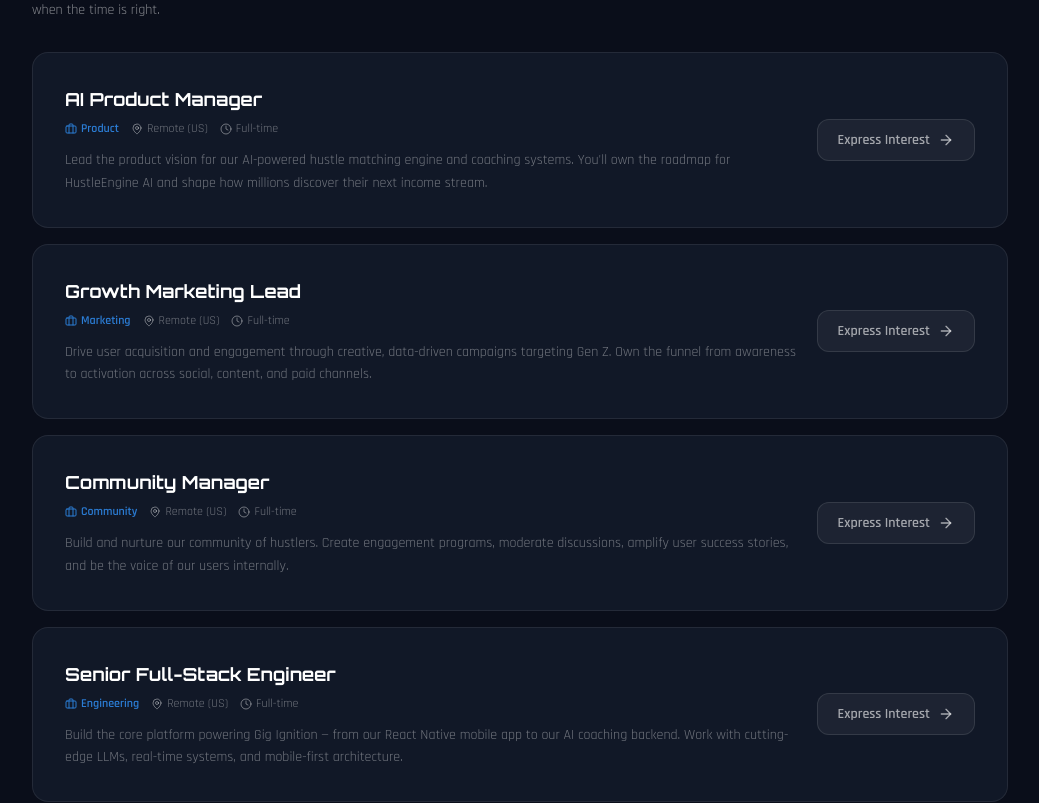
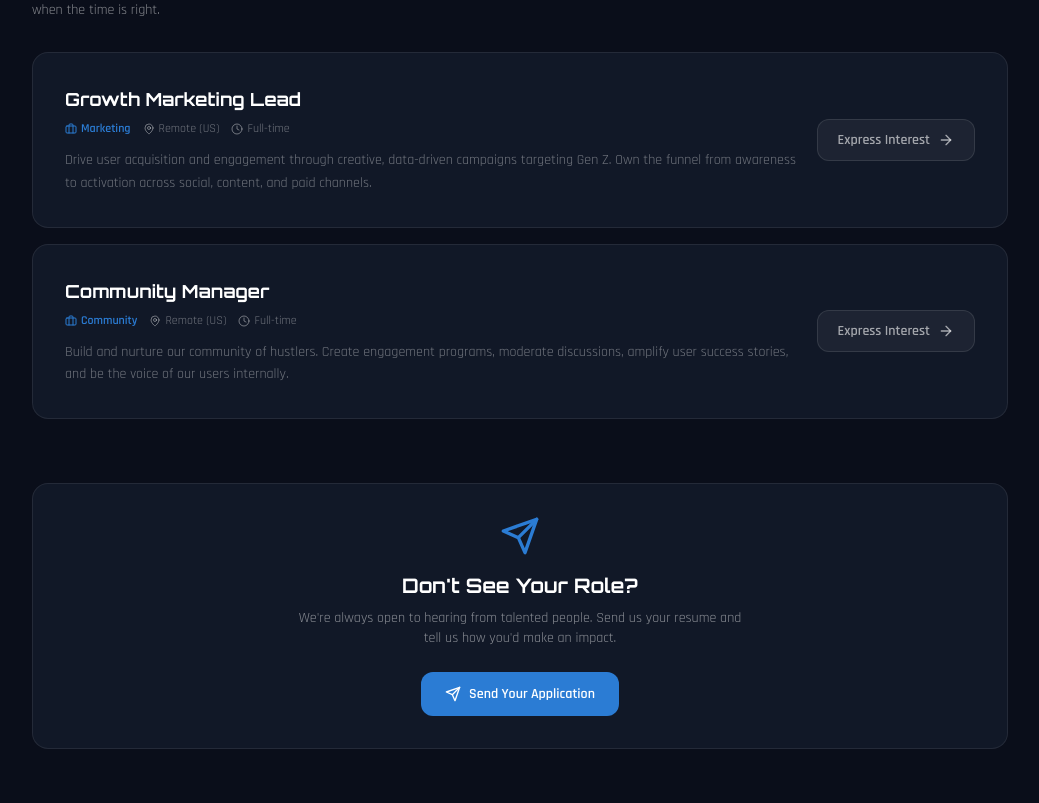
Before and after one commit to JPSTEVE316-Coder/gigignition-website, a Next.js app: page /careers in a window 1280 px wide. Shown: the part 860-1663 px from the top of the page, without its empty margins (120-1159 px from the left). Built offline with nearby package versions, Linux system fonts and the light colour scheme.

Commit message:
Careers: remove AI PM and Sr Engineer roles; About: replace country names with global last-mile narrative

```diff
--- a/app/about/page.tsx
+++ b/app/about/page.tsx
@@ -37,7 +37,7 @@ export default function AboutPage() {
               Gig Ignition was born from a simple but powerful insight: the gig economy is exploding, but most people — especially Gen Z — are left to figure it out alone. No roadmap, no coaching, no structure. Just an overwhelming sea of &quot;side hustle ideas&quot; with no clear path from idea to income.
             </p>
             <p>
-              Our founding team brings over <span className="text-white font-semibold">25 years of combined experience</span> across artificial intelligence, energy technology, and global enterprise — including leadership roles at Fortune 500 companies and cutting-edge work in defense AI systems. We&apos;ve built and scaled technology ventures across <span className="text-white font-semibold">India and Sub-Saharan Africa</span>, driven renewable energy innovation, and seen firsthand how technology can transform lives when it&apos;s designed to empower rather than extract.
+              Our founding team brings over <span className="text-white font-semibold">25 years of combined experience</span> across artificial intelligence, energy technology, and global enterprise — including leadership roles at Fortune 500 companies and cutting-edge work in defense AI systems. We&apos;ve built and scaled technology ventures across <span className="text-white font-semibold">multiple continents</span>, driven &quot;last mile&quot; innovation to underserved communities, and seen firsthand how technology can transform lives when it&apos;s designed to empower rather than extract. From powering connectivity in the hardest-to-reach places to bringing renewable energy solutions to emerging markets, our team understands what it takes to deliver real impact — globally.
             </p>
             <p>
               Now, we&apos;re channeling all of that experience into something deeply personal: <span className="text-neon-green font-semibold">giving every ambitious person the AI-powered tools they need to build real income streams</span> — without gatekeepers, without subscriptions, and without the guesswork.
--- a/app/careers/page.tsx
+++ b/app/careers/page.tsx
@@ -4,13 +4,6 @@ import Link from 'next/link'
 import { ArrowLeft, Briefcase, MapPin, Clock, Send, Star, ArrowRight } from 'lucide-react'
 
 const openRoles = [
-  {
-    title: 'AI Product Manager',
-    department: 'Product',
-    location: 'Remote (US)',
-    type: 'Full-time',
-    description: 'Lead the product vision for our AI-powered hustle matching engine and coaching systems. You\'ll own the roadmap for HustleEngine AI and shape how millions discover their next income stream.',
-  },
   {
     title: 'Growth Marketing Lead',
     department: 'Marketing',
@@ -24,13 +17,6 @@ const openRoles = [
     location: 'Remote (US)',
     type: 'Full-time',
     description: 'Build and nurture our community of hustlers. Create engagement programs, moderate discussions, amplify user success stories, and be the voice of our users internally.',
-  },
-  {
-    title: 'Senior Full-Stack Engineer',
-    department: 'Engineering',
-    location: 'Remote (US)',
-    type: 'Full-time',
-    description: 'Build the core platform powering Gig Ignition — from our React Native mobile app to our AI coaching backend. Work with cutting-edge LLMs, real-time systems, and mobile-first architecture.',
   },
 ]
 
```
